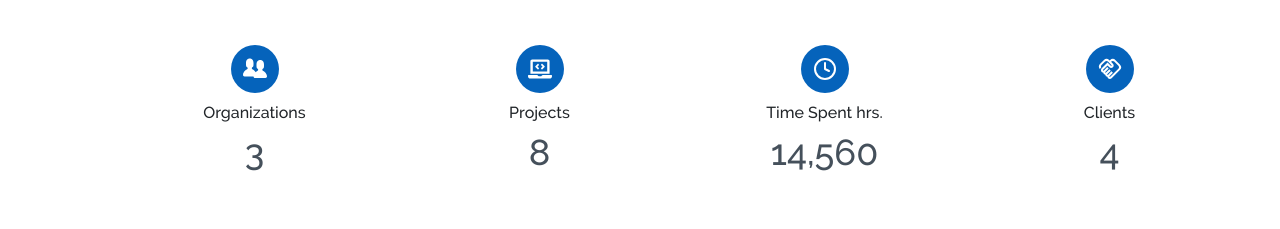
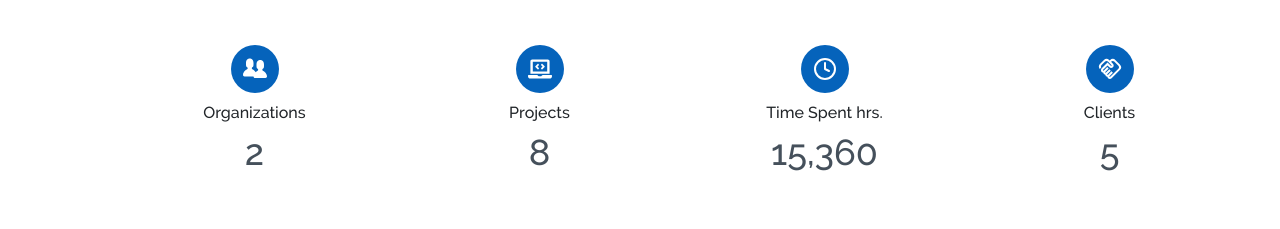
Before and after one commit to skeerthy09/profile_saikeerthy, a React (Create React App) app: page / in a window 1280 px wide. Shown: the part 1520-1749 px from the top of the page. Built offline with nearby package versions, Linux system fonts and the light colour scheme.

Commit message:
babel config for lint errors

```diff
--- /dev/null
+++ b/babel.config.js
@@ -0,0 +1,6 @@
+module.exports = {
+    presets:[
+        "@babel/preset-env",
+        "@babel/preset-react"
+    ]
+}
--- a/src/main-page/components/facts/Facts.js
+++ b/src/main-page/components/facts/Facts.js
@@ -30,7 +30,7 @@ const Facts = () => {
 
               </div>
               <div> Organizations</div>
-              <CountUp end={3} className="countup"></CountUp>
+              <CountUp end={2} className="countup"></CountUp>
             </div>
           </Col>
           <Col lg={3} md={3} sm={6} xs={6}>
@@ -48,7 +48,7 @@ const Facts = () => {
                 <LuClock4 />
               </div>
               <div>Time Spent hrs.</div>
-              <CountUp end={14560} className="countup"></CountUp>
+              <CountUp end={15360} className="countup"></CountUp>
             </div>
           </Col>
           <Col lg={3} md={3} sm={6} xs={6}>
@@ -57,7 +57,7 @@ const Facts = () => {
                 <MdOutlineHandshake />
               </div>
               <div>Clients</div>
-              <CountUp end={4} className="countup"></CountUp>
+              <CountUp end={5} className="countup"></CountUp>
             </div>
           </Col>
         </Row>
```
